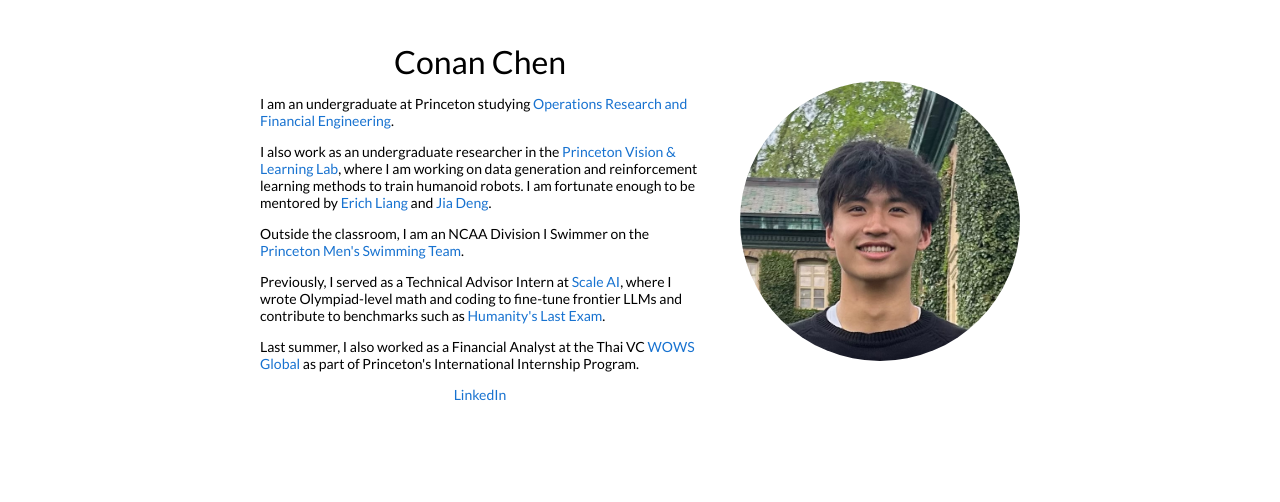
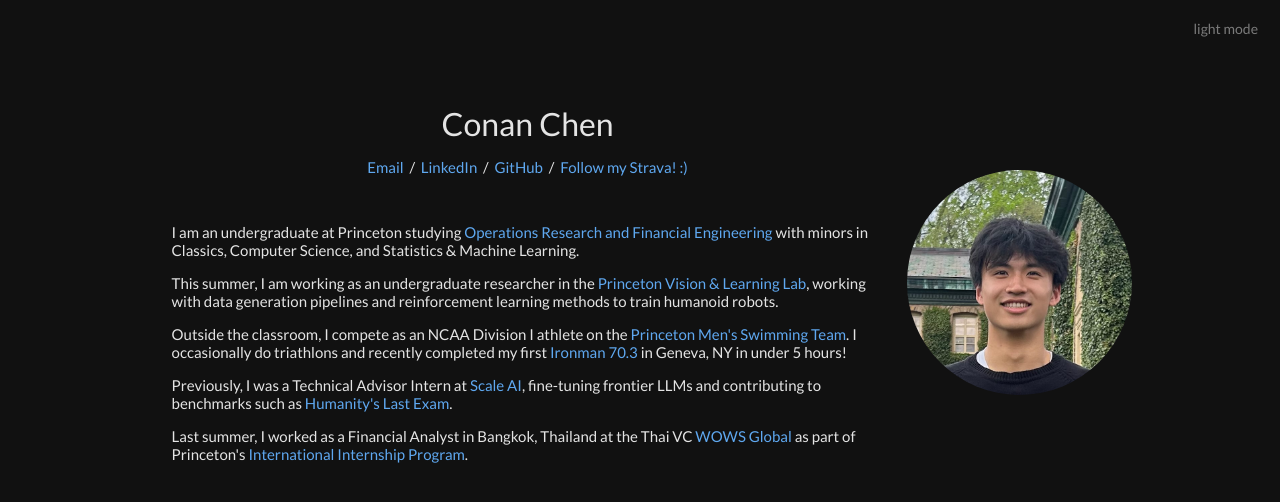
Before and after one commit to conancchen/conancchen.github.io, a Jekyll site: the page built from index.html, in a window 1280 px wide. Shown: the top 502 px of the page. Built offline with Jekyll 4.4.1, drawn with Linux system fonts in a browser that asks for light colours.

Commit message:
website text

```diff
--- a/_layouts/default.html
+++ b/_layouts/default.html
@@ -2,16 +2,14 @@
 <html lang="en">
 
 <head>
-  <!-- Google tag (gtag.js) -->
-  <script async src="https://www.googletagmanager.com/gtag/js?id=G-E00L9PT3V9"></script>
+  <title>{{ site.name }}</title>
+
+  <!-- Runs before paint so the saved theme applies without a flash -->
   <script>
-    window.dataLayer = window.dataLayer || [];
-    function gtag(){dataLayer.push(arguments);}
-    gtag('js', new Date());
-
-    gtag('config', 'G-E00L9PT3V9');
+    (function () {
+      document.documentElement.setAttribute('data-theme', localStorage.getItem('theme') || 'dark');
+    })();
   </script>
-  <title>{{ site.name }}</title>
 
   <meta content="text/html; charset=utf-8" http-equiv="Content-Type">
 
@@ -25,45 +23,88 @@
 </head>
 
 <body>
-  <table style="width:100%;max-width:800px;border:0px;border-spacing:0px;border-collapse:separate;margin-right:auto;margin-left:auto;">
-    <tr style="padding:0px">
-      <td style="padding:0px">
-        <table style="width:100%;border:0px;border-spacing:0px;border-collapse:separate;margin-right:auto;margin-left:auto;">
-          <tr style="padding:0px">
-            <td style="padding:2.5%;width:60%;vertical-align:middle">
+  <button id="theme-toggle" onclick="toggleTheme()" aria-label="Toggle dark mode" title="Toggle dark mode"></button>
+
+  <div class="page">
+    <div class="intro">
       <h1>
         Conan Chen
       </h1>
+      <p class="links">
+        <a href="#" id="email-link" onclick="revealEmail(event)">Email</a> &nbsp;/&nbsp;
+        <a href="https://www.linkedin.com/in/conan-chen">LinkedIn</a> &nbsp;/&nbsp;
+        <a href="https://github.com/conancchen">GitHub</a> &nbsp;/&nbsp;
+        <a href="https://www.strava.com/athletes/42953307">Follow my Strava! :)</a>
+      </p>
+    </div>
+
+    <div class="photo">
+      <img alt="profile photo" src="images/profile.jpg">
+    </div>
+
+    <div class="bio">
       <p>
-                I am an undergraduate at Princeton studying <a href="https://orfe.princeton.edu/">Operations Research and Financial Engineering</a>.
+        I am an undergraduate at Princeton studying <a href="https://orfe.princeton.edu/">Operations Research and Financial Engineering</a> with minors in Classics, Computer Science, and Statistics & Machine Learning.
       </p>
       <p>
-                I also work as an undergraduate researcher in the <a href="https://pvl.cs.princeton.edu/">Princeton Vision & Learning Lab</a>, where I am working on data generation and reinforcement learning methods to train humanoid robots. I am fortunate enough to be mentored by <a href="https://erichliang.github.io/">Erich Liang</a> and <a href="https://www.cs.princeton.edu/~jiadeng/">Jia Deng</a>.
+        This summer, I am working as an undergraduate researcher in the <a href="https://pvl.cs.princeton.edu/">Princeton Vision & Learning Lab</a>, working with data generation pipelines and reinforcement learning methods to train humanoid robots.
       </p>
       <p>
-                Outside the classroom, I am an NCAA Division I Swimmer on the <a href="https://goprincetontigers.com/sports/mens-swimming-and-diving/roster/conan-chen/24514">Princeton Men's Swimming Team</a>.
+        Outside the classroom, I compete as an NCAA Division I athlete on the <a href="https://goprincetontigers.com/sports/mens-swimming-and-diving">Princeton Men's Swimming Team</a>. I occasionally do triathlons and recently completed my first <a href="https://feathersprod.blob.core.windows.net/api-public/d8c9cf17-94f9-4a25-9f7f-de66b962c407.pdf">Ironman 70.3</a> in Geneva, NY in under 5 hours!
       </p>
       <p>
-                Previously, I served as a Technical Advisor Intern at <a href="https://scale.com/">Scale AI</a>, where I wrote Olympiad-level math and coding to fine-tune frontier LLMs and contribute to benchmarks such as <a href="https://agi.safe.ai/">Humanity's Last Exam</a>.
+        Previously, I was a Technical Advisor Intern at <a href="https://scale.com/">Scale AI</a>, fine-tuning frontier LLMs and contributing to benchmarks such as <a href="https://agi.safe.ai/">Humanity's Last Exam</a>.
       </p>
       <p>
-                Last summer, I also worked as a Financial Analyst at the Thai VC <a href="https://wowsglobal.com/">WOWS Global</a> as part of Princeton's International Internship Program.
+        Last summer, I worked as a Financial Analyst in Bangkok, Thailand at the Thai VC <a href="https://wowsglobal.com/">WOWS Global</a> as part of Princeton's <a href="https://oip.princeton.edu/our-programs/international-internships">International Internship Program</a>.
       </p>
-              <p>
-              </p>
-              <p style="text-align:center">
-                <a href="https://www.linkedin.com/in/conan-chen"> LinkedIn </a>
-              </p>
-            </td>
-            <td style="padding:2.5%;width:40%;max-width:40%">
-              <img style="width:100%;max-width:100%;aspect-ratio:1/1;object-fit:cover;border-radius:50%" alt="profile photo" src="images/profile.jpg">
-            </td>
-          </tr>
-        </table>
+    </div>
+  </div>
 
-      </td>
-    </tr>
-  </table>
+  <div id="copy-toast">Copied to clipboard</div>
+
+  <script>
+    function applyTheme(theme) {
+      document.documentElement.setAttribute('data-theme', theme);
+      document.getElementById('theme-toggle').textContent = theme === 'dark' ? 'light mode' : 'dark mode';
+    }
+
+    function toggleTheme() {
+      var next = document.documentElement.getAttribute('data-theme') === 'dark' ? 'light' : 'dark';
+      localStorage.setItem('theme', next);
+      applyTheme(next);
+    }
+
+    applyTheme(document.documentElement.getAttribute('data-theme'));
+
+    function copyText(text) {
+      if (navigator.clipboard && window.isSecureContext) {
+        return navigator.clipboard.writeText(text);
+      }
+      var field = document.createElement('textarea');
+      field.value = text;
+      field.style.position = 'fixed';
+      field.style.opacity = '0';
+      document.body.appendChild(field);
+      field.select();
+      document.execCommand('copy');
+      document.body.removeChild(field);
+      return Promise.resolve();
+    }
+
+    function revealEmail(event) {
+      event.preventDefault();
+      var address = ['conanc', 'princeton.edu'].join('@');
+      document.getElementById('email-link').textContent = address;
+
+      var toast = document.getElementById('copy-toast');
+      function notify() {
+        toast.style.opacity = '1';
+        setTimeout(function () { toast.style.opacity = '0'; }, 2000);
+      }
+      copyText(address).then(notify, notify);
+    }
+  </script>
 </body>
 
 </html>
--- a/style.scss
+++ b/style.scss
@@ -10,16 +10,145 @@
 // Syntax highlighting @import is at the bottom of this file
 
 /**************/
+/* THEME      */
+/**************/
+// Dark is the default; the toggle opts into light and remembers the choice
+:root {
+  color-scheme: dark;
+  --bg: #111111;
+  --text: #e4e4e4;
+  --link: #5fa8f0;
+  --link-hover: #f5a75c;
+  --toast-bg: #e4e4e4;
+  --toast-text: #111111;
+}
+
+:root[data-theme="light"] {
+  color-scheme: light;
+  --bg: #ffffff;
+  --text: #000000;
+  --link: #1772d0;
+  --link-hover: #f09228;
+  --toast-bg: #333333;
+  --toast-text: #ffffff;
+}
+
+#theme-toggle {
+  position: fixed;
+  top: 16px;
+  right: 16px;
+  background: transparent;
+  border: none;
+  padding: 4px 6px;
+  color: var(--text);
+  font-family: 'Lato', Verdana, Helvetica, sans-serif;
+  font-size: 14px;
+  text-transform: lowercase;
+  cursor: pointer;
+  opacity: 0.5;
+  transition: opacity 0.2s ease;
+  z-index: 1000;
+}
+
+#theme-toggle:hover {
+  opacity: 1;
+}
+
+/**************/
+/* LAYOUT     */
+/**************/
+.page {
+  width: 100%;
+  max-width: 1000px;
+  margin: 0 auto;
+  padding: 2.5%;
+  box-sizing: border-box;
+  display: grid;
+  grid-template-columns: 76% 24%;
+  column-gap: 2.5%;
+}
+
+.intro {
+  grid-column: 1;
+  grid-row: 1;
+}
+
+.bio {
+  grid-column: 1;
+  grid-row: 2;
+}
+
+// Photo spans both rows so it stays centered against the full text column
+.photo {
+  grid-column: 2;
+  grid-row: 1 / span 2;
+  align-self: center;
+  transform: translateY(24px);
+}
+
+.photo img {
+  display: block;
+  width: 100%;
+  aspect-ratio: 1/1;
+  object-fit: cover;
+  border-radius: 50%;
+}
+
+.links {
+  text-align: center;
+  margin-bottom: 32px;
+}
+
+// On narrow screens the name and links sit beside the photo, bio drops below
+@media screen and (max-width: 640px) {
+  .page {
+    grid-template-columns: 58% 42%;
+    column-gap: 4%;
+  }
+
+  .intro {
+    grid-column: 1;
+    grid-row: 1;
+    align-self: center;
+  }
+
+  .photo {
+    grid-column: 2;
+    grid-row: 1;
+    transform: none;
+  }
+
+  .bio {
+    grid-column: 1 / -1;
+    grid-row: 2;
+  }
+
+  h1 {
+    font-size: 26px;
+    margin-block-start: 0;
+  }
+
+  .links {
+    margin-bottom: 20px;
+  }
+}
+
+body {
+  background-color: var(--bg);
+  color: var(--text);
+}
+
+/**************/
 /* BASE RULES */
 /**************/
 a {
-  color: #1772d0;
+  color: var(--link);
   text-decoration: none;
 }
 
 a:focus,
 a:hover {
-  color: #f09228;
+  color: var(--link-hover);
   text-decoration: none;
 }
 
@@ -30,13 +159,13 @@ tr,
 p,
 a {
   font-family: 'Lato', Verdana, Helvetica, sans-serif;
-  font-size: 14px;
+  font-size: 15px;
   font-display: auto;
 }
 
 strong {
   font-family: 'Lato', Verdana, Helvetica, sans-serif;
-  font-size: 14px;
+  font-size: 15px;
   font-display: auto;
 }
 
@@ -67,7 +196,7 @@ h1 {
   font-display: auto;
   text-align: center;
   padding: 0px;
-  margin-block-start: 14px;
+  margin-block-start: 64px;
   margin-block-end: 14px;
   margin-left: 0px;
   margin-right: 0px;
@@ -99,6 +228,23 @@ span.highlight {
   background-color: #ffffd0;
 }
 
+#copy-toast {
+  position: fixed;
+  left: 50%;
+  bottom: 32px;
+  transform: translateX(-50%);
+  background: var(--toast-bg);
+  color: var(--toast-text);
+  font-family: 'Lato', Verdana, Helvetica, sans-serif;
+  font-size: 14px;
+  padding: 10px 18px;
+  border-radius: 6px;
+  opacity: 0;
+  pointer-events: none;
+  transition: opacity 0.25s ease;
+  z-index: 1000;
+}
+
 // Settled on moving the import of syntax highlighting to the bottom of the CSS
 // ... Otherwise it really bloats up the top of the CSS file and makes it difficult to find the start
 //@import "highlights";
```
Lines whose indentation alone changed are shown as unchanged.
